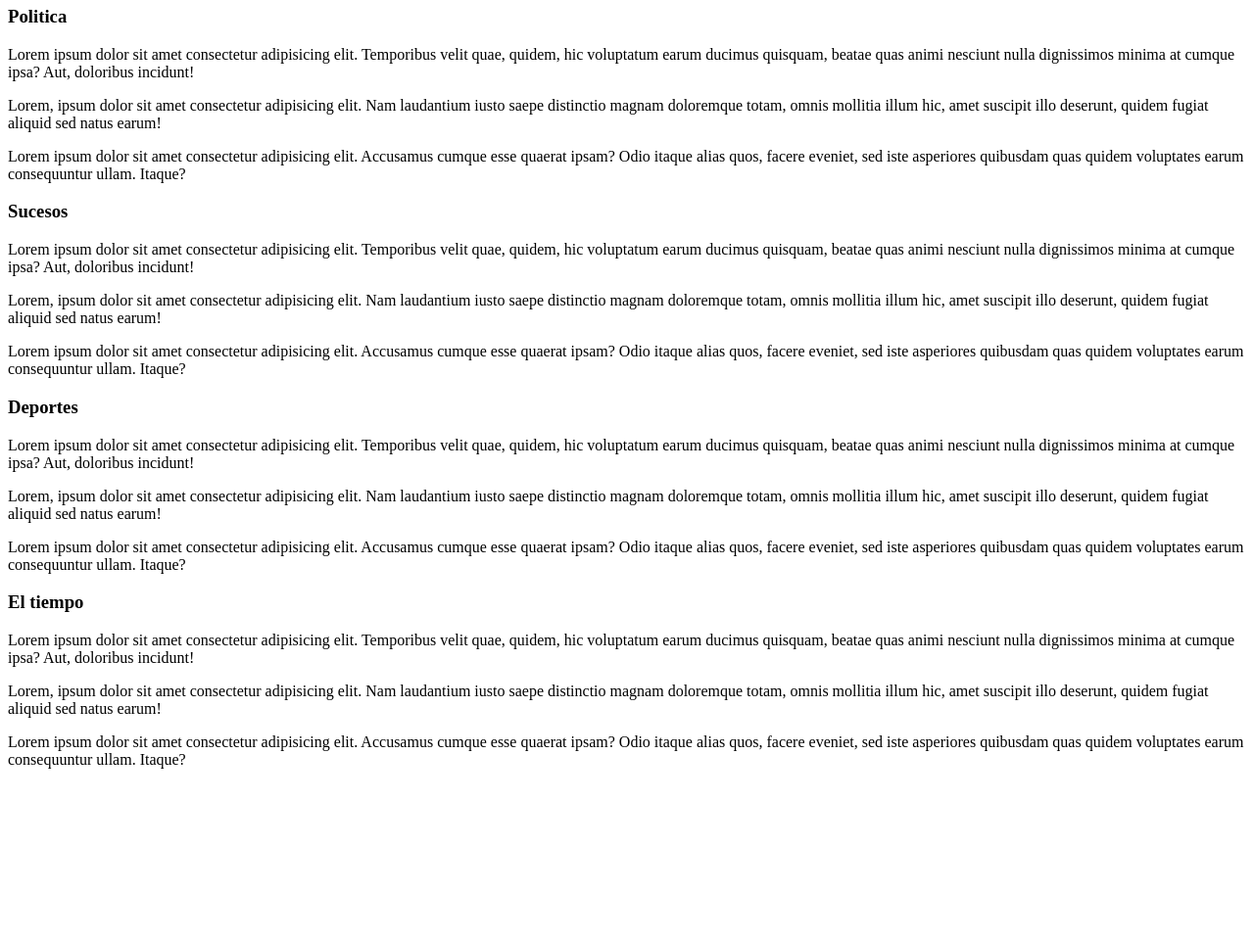
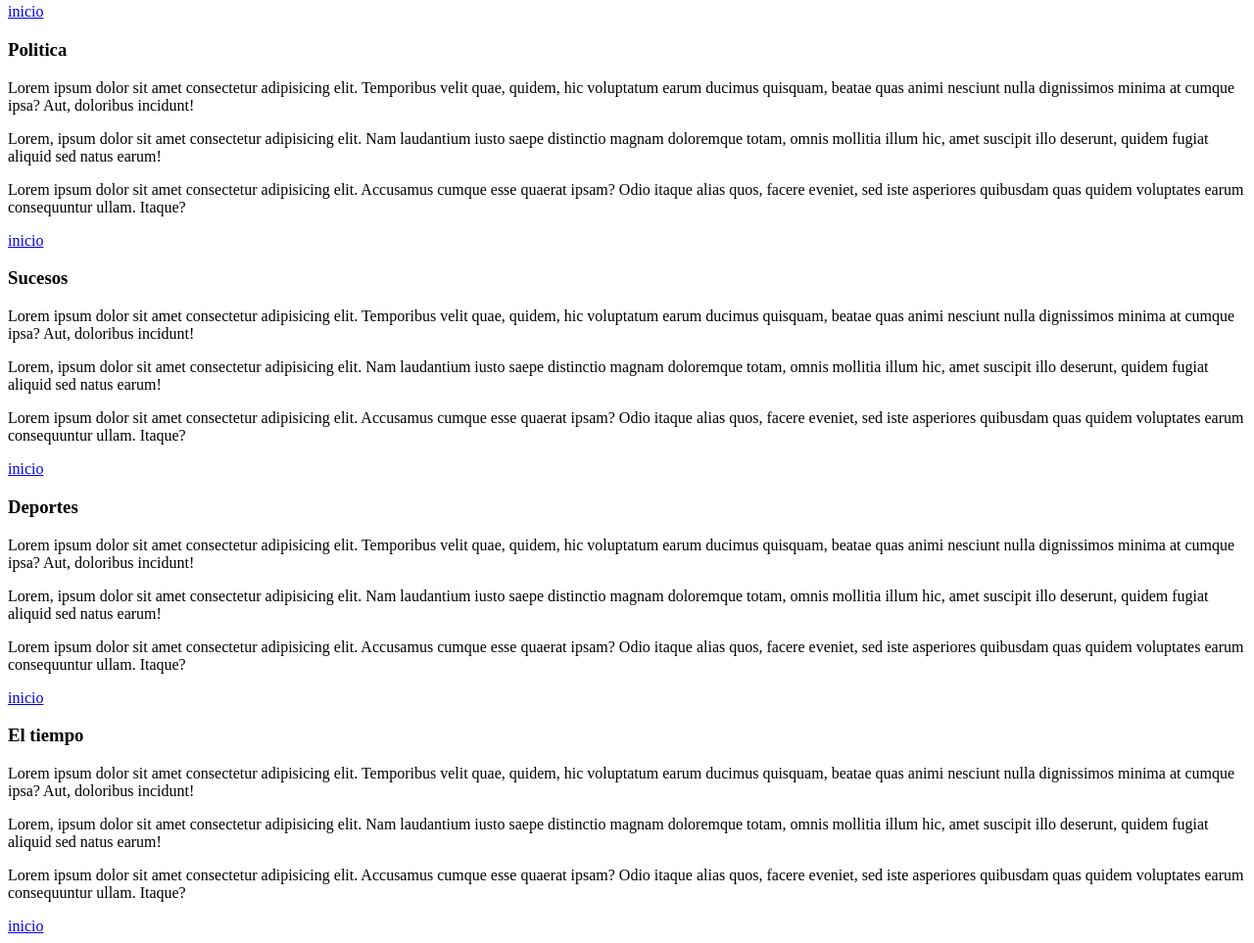
Before and after one commit to MiguelNeph/enlaces-marcadores, a plain HTML site: page index.html in a window 1280 px wide. Shown: the part 357-1320 px from the top of the page at 98% size. Before the commit the page ends 1158 px from the top, so only its background shows below. Drawn offline with Linux system fonts and the light colour scheme.

Commit message:
Version 2 boton de inicio

```diff
--- a/index.html
+++ b/index.html
@@ -6,7 +6,7 @@
     <title>Document</title>
 </head>
 <body>
-    <h1>El periodico de Alcazar de san juan</h1>
+    <h1 id="inicio">El periodico de Alcazar de san juan</h1>
     <h2>La informacion de lo que importa</h2>
     <a href="#actualidad">Actualidad</a>
     <a href="#politica">Politica</a>
@@ -18,26 +18,31 @@
     <p>Lorem ipsum dolor sit amet consectetur adipisicing elit. Temporibus velit quae, quidem, hic voluptatum earum ducimus quisquam, beatae quas animi nesciunt nulla dignissimos minima at cumque ipsa? Aut, doloribus incidunt!</p>
     <p>Lorem, ipsum dolor sit amet consectetur adipisicing elit. Nam laudantium iusto saepe distinctio magnam doloremque totam, omnis mollitia illum hic, amet suscipit illo deserunt, quidem fugiat aliquid sed natus earum!</p>
     <p>Lorem ipsum dolor sit amet consectetur adipisicing elit. Accusamus cumque esse quaerat ipsam? Odio itaque alias quos, facere eveniet, sed iste asperiores quibusdam quas quidem voluptates earum consequuntur ullam. Itaque?</p>
+    <a href="inicio">inicio</a>
 
     <h3 id="politica">Politica</h3>
     <p>Lorem ipsum dolor sit amet consectetur adipisicing elit. Temporibus velit quae, quidem, hic voluptatum earum ducimus quisquam, beatae quas animi nesciunt nulla dignissimos minima at cumque ipsa? Aut, doloribus incidunt!</p>
     <p>Lorem, ipsum dolor sit amet consectetur adipisicing elit. Nam laudantium iusto saepe distinctio magnam doloremque totam, omnis mollitia illum hic, amet suscipit illo deserunt, quidem fugiat aliquid sed natus earum!</p>
     <p>Lorem ipsum dolor sit amet consectetur adipisicing elit. Accusamus cumque esse quaerat ipsam? Odio itaque alias quos, facere eveniet, sed iste asperiores quibusdam quas quidem voluptates earum consequuntur ullam. Itaque?</p>
+    <a href="inicio">inicio</a>
 
     <h3 id="sucesos">Sucesos</h3>
     <p>Lorem ipsum dolor sit amet consectetur adipisicing elit. Temporibus velit quae, quidem, hic voluptatum earum ducimus quisquam, beatae quas animi nesciunt nulla dignissimos minima at cumque ipsa? Aut, doloribus incidunt!</p>
     <p>Lorem, ipsum dolor sit amet consectetur adipisicing elit. Nam laudantium iusto saepe distinctio magnam doloremque totam, omnis mollitia illum hic, amet suscipit illo deserunt, quidem fugiat aliquid sed natus earum!</p>
     <p>Lorem ipsum dolor sit amet consectetur adipisicing elit. Accusamus cumque esse quaerat ipsam? Odio itaque alias quos, facere eveniet, sed iste asperiores quibusdam quas quidem voluptates earum consequuntur ullam. Itaque?</p>
+    <a href="inicio">inicio</a>
 
     <h3 id="deportes">Deportes</h3>
     <p>Lorem ipsum dolor sit amet consectetur adipisicing elit. Temporibus velit quae, quidem, hic voluptatum earum ducimus quisquam, beatae quas animi nesciunt nulla dignissimos minima at cumque ipsa? Aut, doloribus incidunt!</p>
     <p>Lorem, ipsum dolor sit amet consectetur adipisicing elit. Nam laudantium iusto saepe distinctio magnam doloremque totam, omnis mollitia illum hic, amet suscipit illo deserunt, quidem fugiat aliquid sed natus earum!</p>
     <p>Lorem ipsum dolor sit amet consectetur adipisicing elit. Accusamus cumque esse quaerat ipsam? Odio itaque alias quos, facere eveniet, sed iste asperiores quibusdam quas quidem voluptates earum consequuntur ullam. Itaque?</p>
+    <a href="inicio">inicio</a>
 
     <h3 id="tiempo">El tiempo</h3>
     <p>Lorem ipsum dolor sit amet consectetur adipisicing elit. Temporibus velit quae, quidem, hic voluptatum earum ducimus quisquam, beatae quas animi nesciunt nulla dignissimos minima at cumque ipsa? Aut, doloribus incidunt!</p>
     <p>Lorem, ipsum dolor sit amet consectetur adipisicing elit. Nam laudantium iusto saepe distinctio magnam doloremque totam, omnis mollitia illum hic, amet suscipit illo deserunt, quidem fugiat aliquid sed natus earum!</p>
     <p>Lorem ipsum dolor sit amet consectetur adipisicing elit. Accusamus cumque esse quaerat ipsam? Odio itaque alias quos, facere eveniet, sed iste asperiores quibusdam quas quidem voluptates earum consequuntur ullam. Itaque?</p>
+    <a href="inicio">inicio</a>
 
 </body>
 </html>
```
